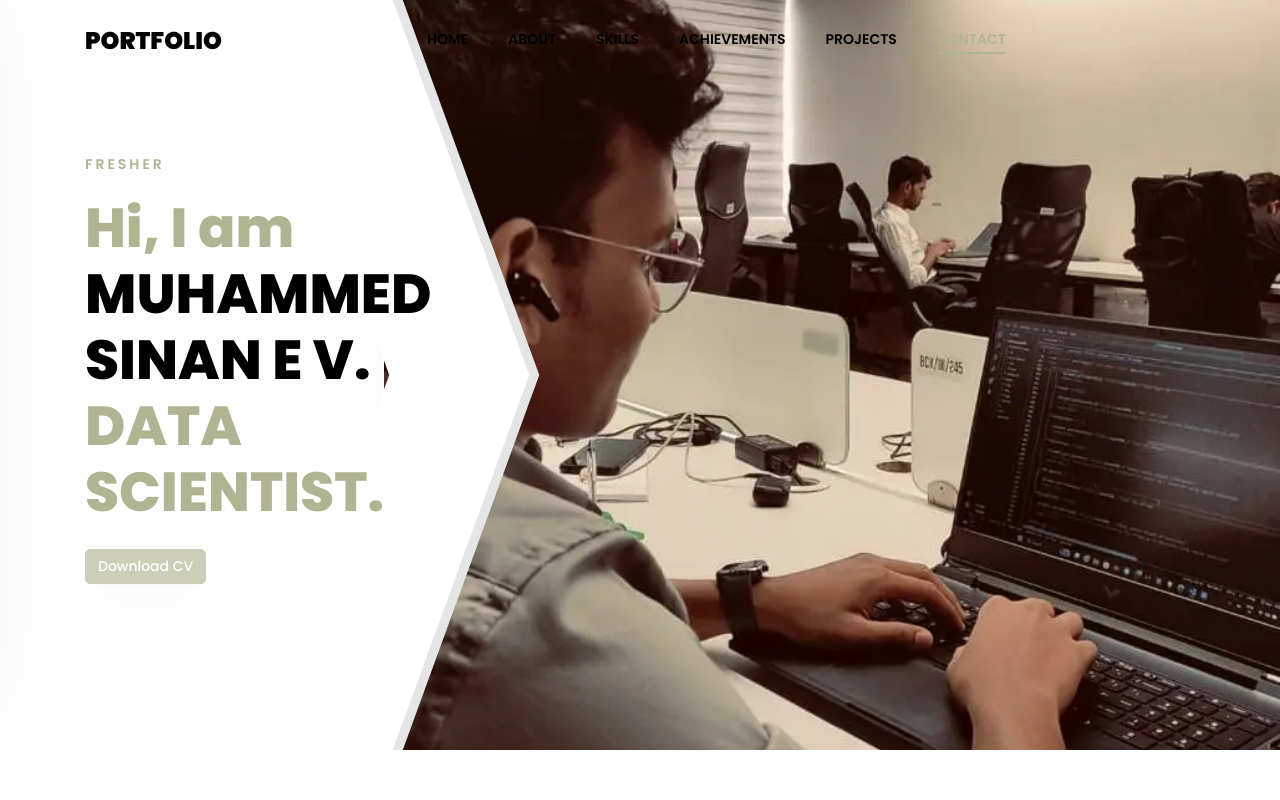
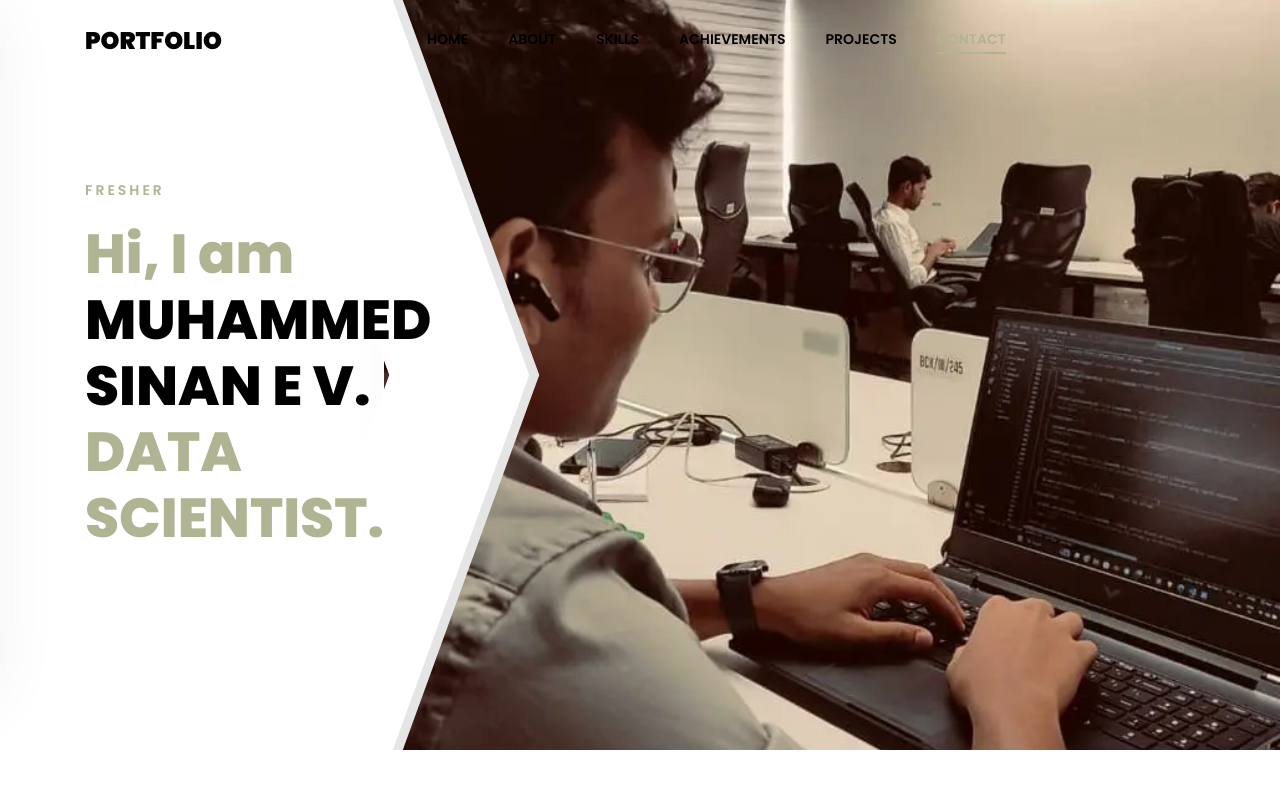
Before and after one commit to sinan123-develeper/potfolio, a plain HTML site: page index.html in a window 1280 px wide. Shown: the top 800 px of the page. Drawn offline with Linux system fonts and the light colour scheme.

Commit message:
Update index.html

```diff
--- a/index.html
+++ b/index.html
@@ -55,7 +55,7 @@
 							<div class="text">
 								<span class="subheading">FRESHER</span>
 								<h1 class="mb-4 mt-3"><span>Hi, I am </span>MUHAMMED SINAN E V.<br> <span>DATA SCIENTIST.</span></h1>
-								<p><a href="#" class="btn btn-primary disabled">Download CV</a></p>
+
 								<!-- disabled option for disabling the content and does not work -->
 							</div>
 						</div>
```
